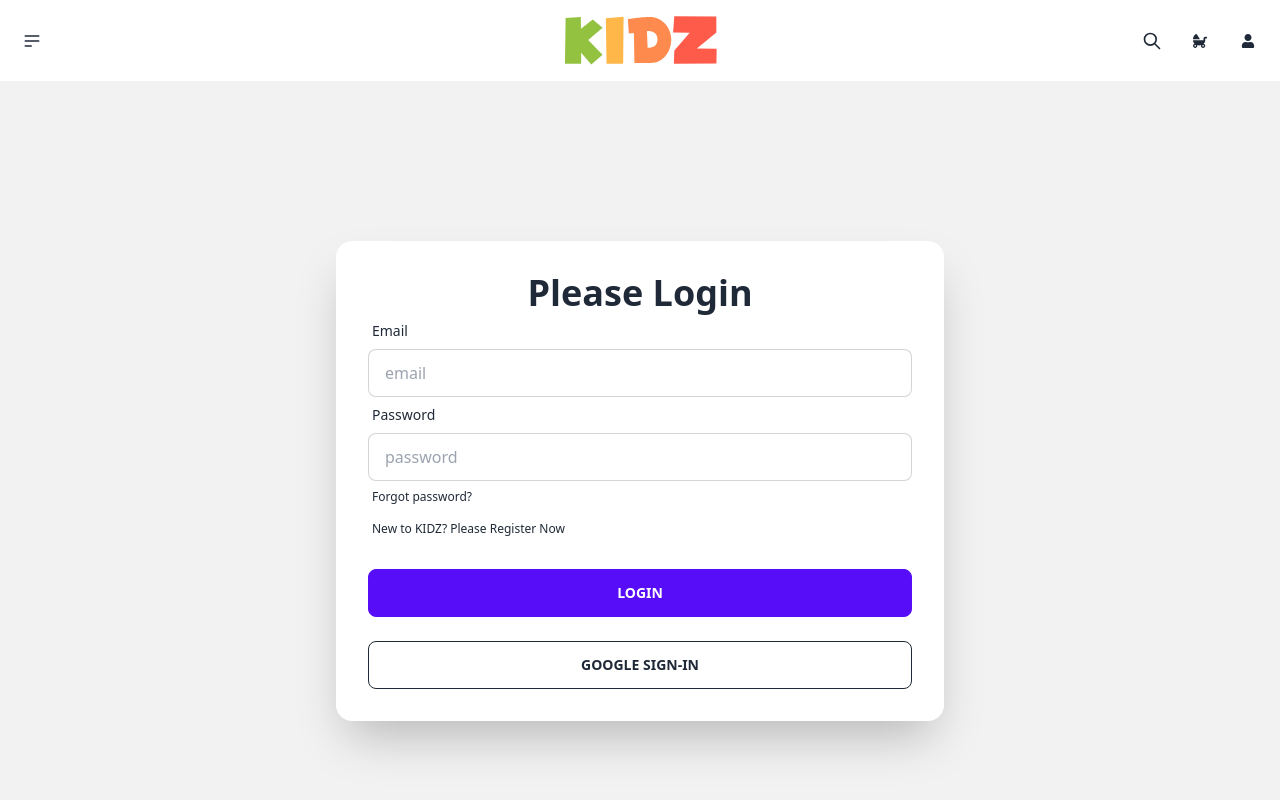
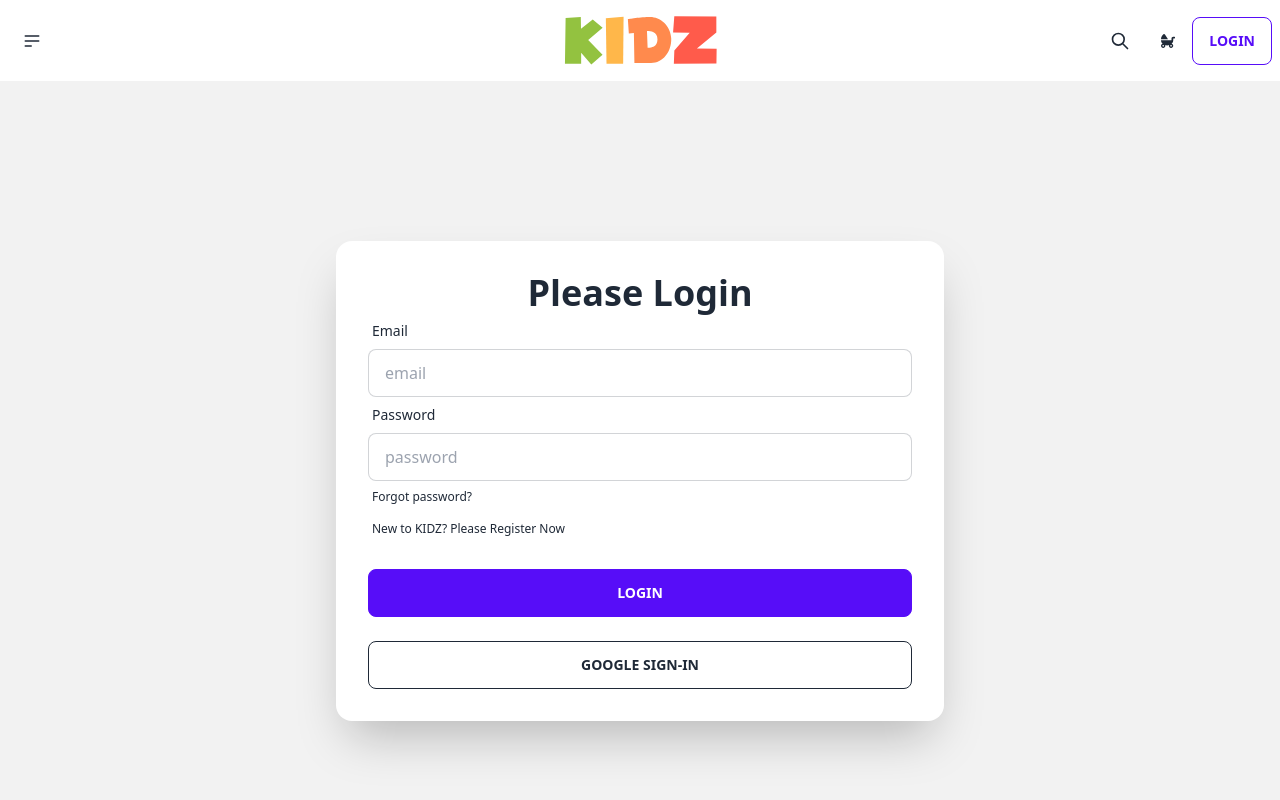
Before and after one commit to sumon2807/toy-marketplace-client-side, a React (Vite) app: page /login in a window 1280 px wide. Shown: the top 800 px of the page. Built offline with nearby package versions, Linux system fonts and the light colour scheme; no server answers.

Commit message:
when  user is login the profile image is showing on the navigation bar

```diff
--- a/src/Pages/Login/Login.jsx
+++ b/src/Pages/Login/Login.jsx
@@ -4,7 +4,7 @@ import { AuthContext } from '../../Provider/AuthProvider';
 import Swal from 'sweetalert2';
 
 const Login = () => {
-    const {signIn}=useContext(AuthContext);
+    const {user, signIn}=useContext(AuthContext);
 
     const handleLogin=event=>{
         event.preventDefault();
--- a/src/Pages/Shared/NavBar.jsx
+++ b/src/Pages/Shared/NavBar.jsx
@@ -1,10 +1,17 @@
-import React from 'react';
+import React, { useContext } from 'react';
 import logo from '../../assets/logo.svg'
 import { Link } from 'react-router-dom';
-import { FaUser, FaBabyCarriage } from 'react-icons/fa';
+import {  FaBabyCarriage } from 'react-icons/fa';
+import { AuthContext } from '../../Provider/AuthProvider';
 
 const NavBar = () => {
+    const { user, logOut } = useContext(AuthContext);
 
+    const handleLogOut = () => {
+        logOut()
+            .then(() => { })
+            .catch(error => console.log(error))
+    }
     return (
         <div className="navbar bg-base-100 py-4">
             <div className="navbar-start">
@@ -29,9 +36,12 @@ const NavBar = () => {
                 <button className="btn btn-ghost btn-circle">
                     <FaBabyCarriage />
                 </button>
-                <button className="btn btn-ghost btn-circle">
-                    <FaUser />
-                </button>
+                {
+                    user ? <>
+                        <img src={user.photoURL} alt="" className='w-10 h-10 rounded-full mx-2' />
+                        <button onClick={handleLogOut} className="btn btn-xs">Logout</button>
+                    </> : <button className='btn btn-outline btn-primary'><Link to="/login">Login</Link></button>
+                }
             </div>
         </div>
     );
--- a/src/Provider/AuthProvider.jsx
+++ b/src/Provider/AuthProvider.jsx
@@ -1,6 +1,6 @@
 import React, { useEffect, useState } from 'react';
 import { createContext } from 'react';
-import { createUserWithEmailAndPassword, getAuth, onAuthStateChanged, signInWithEmailAndPassword, updateProfile } from "firebase/auth";
+import { createUserWithEmailAndPassword, getAuth, onAuthStateChanged, signInWithEmailAndPassword, signOut, updateProfile } from "firebase/auth";
 import app from '../firebase/firebase.config';
 
 export const AuthContext=createContext();
@@ -24,6 +24,10 @@ const AuthProvider = ({children}) => {
         return updateProfile(auth.currentUser, loginUser)
     }
 
+    const logOut=()=>{
+        return signOut(auth);
+    }
+
     useEffect(()=>{
      const unsubscribe= onAuthStateChanged(auth, currentUser=>{
             setUser(currentUser);
@@ -40,6 +44,7 @@ const AuthProvider = ({children}) => {
         loading,
         createUser,
         signIn,
+        logOut,
         updateUserProfile
     }
     return (
```
